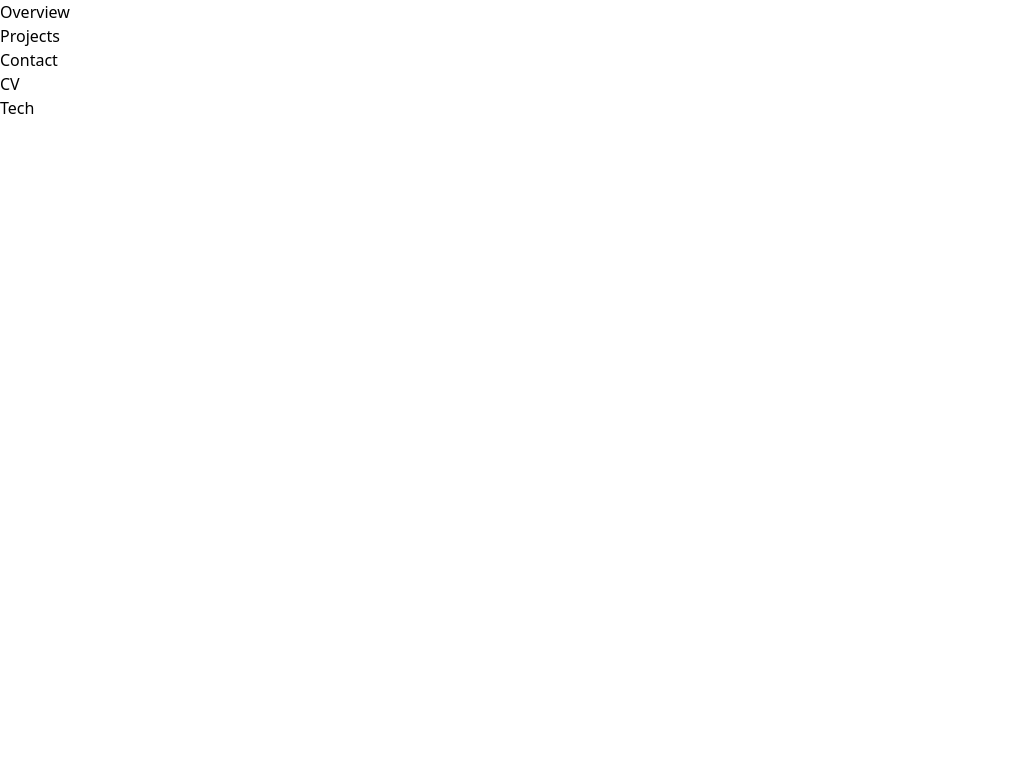
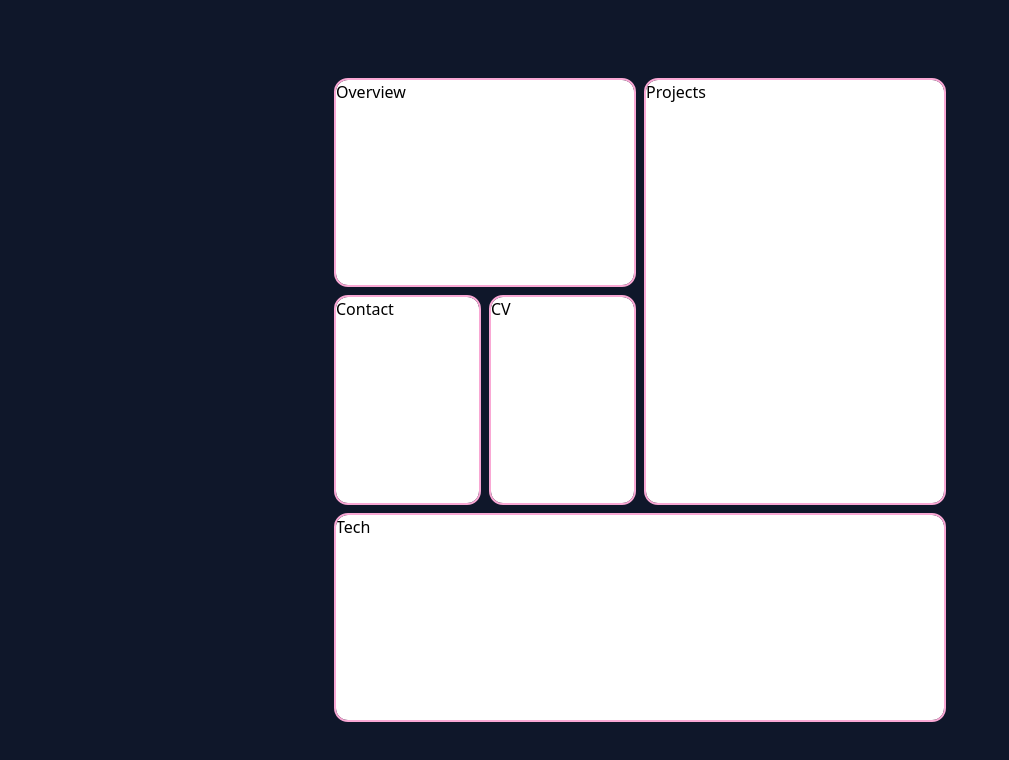
Before and after one commit to rephyr/personal-website-bento, a React (Vite) app: page / in a window 1280 px wide. Shown: the top 760 px of the page, without its empty margins (0-1009 px from the left). Built offline with nearby package versions, Linux system fonts and the light colour scheme.

Commit message:
Make config more readable

```diff
--- a/tailwind.config.js
+++ b/tailwind.config.js
@@ -1,6 +1,6 @@
 /** @type {import('tailwindcss').Config} */
 export default {
-  content: [],
+  content: ['./index.html', './src/**/*.{js,jsx,ts,tsx}'],
   theme: {
     extend: {},
   },
```
